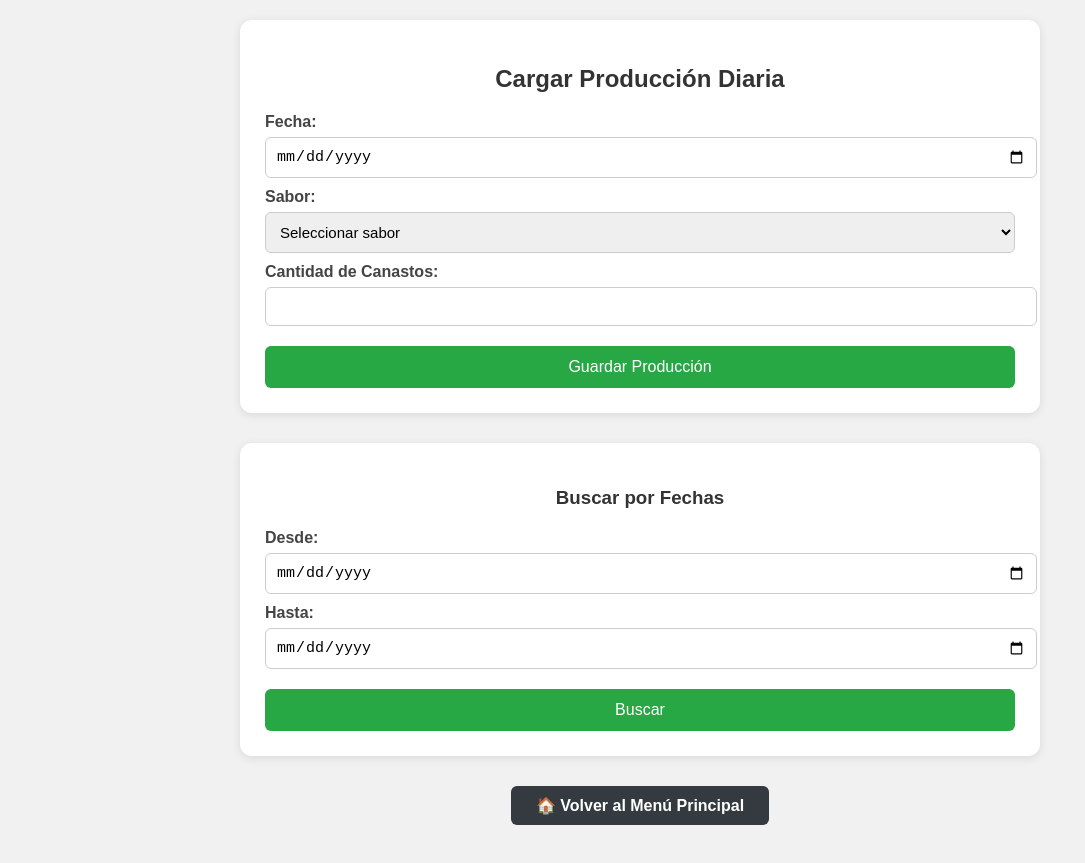
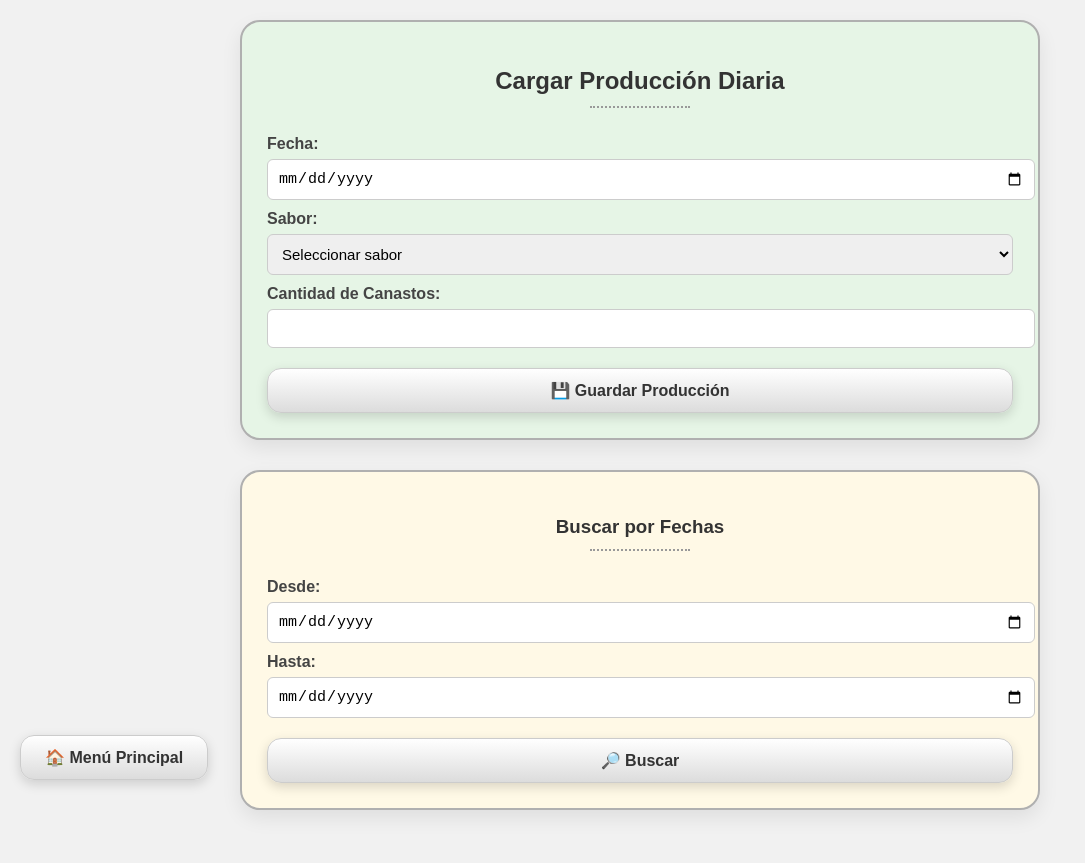
Before and after one commit to Danis1979/alkimykappproduccion, a Flask app: page /produccion_diaria in a window 1280 px wide. Shown: the whole page, without its empty margins (0-1085 px from the left). Run offline with Flask 3, Linux system fonts and the light colour scheme; data comes from the database, SQL or seed files in the repository.

Commit message:
Actualización: producción diaria y mejoras de calendario

```diff
--- a/app/templates/produccion_diaria.html
+++ b/app/templates/produccion_diaria.html
@@ -19,17 +19,45 @@
     }
 
     .card {
-      background-color: white;
-      border-radius: 12px;
-      box-shadow: 0 2px 10px rgba(0, 0, 0, 0.1);
+      border-radius: 20px;
+      border: 2px solid #b0b0b0;
+      box-shadow: 0 8px 20px rgba(0, 0, 0, 0.08);
       padding: 25px;
       margin-bottom: 30px;
+      transition: all 0.3s ease;
+      position: relative;
     }
 
-    h2, h3 {
+    .card:hover {
+      transform: translateY(-5px);
+      box-shadow: 0 10px 25px rgba(0, 0, 0, 0.12);
+    }
+
+    .card-verde {
+      background-color: #e6f5e6;
+    }
+
+    .card-amarillo {
+      background-color: #fff9e6;
+    }
+
+    .card h2,
+    .card h3 {
       text-align: center;
-      margin-bottom: 20px;
+      margin-bottom: 15px;
       color: #333;
+      position: relative;
+      padding-bottom: 12px;
+    }
+
+    .card h2::after,
+    .card h3::after {
+      content: "";
+      display: block;
+      width: 100px;
+      height: 1px;
+      border-bottom: 2px dotted #999;
+      margin: 10px auto 0 auto;
     }
 
     label {
@@ -48,21 +76,58 @@
       font-size: 15px;
     }
 
-    button {
+    .mac-button {
+      display: inline-block;
+      background: linear-gradient(to bottom, #ffffff, #dcdcdc);
+      color: #333;
+      padding: 12px 24px;
+      border-radius: 14px;
+      font-size: 16px;
+      font-weight: bold;
+      text-decoration: none;
+      box-shadow: 0 4px 12px rgba(0,0,0,0.15);
+      border: 1px solid #ccc;
+      cursor: pointer;
+      transition: all 0.3s ease;
       width: 100%;
-      padding: 12px;
       margin-top: 20px;
-      font-size: 16px;
-      border: none;
-      border-radius: 6px;
-      background-color: #28a745;
-      color: white;
-      cursor: pointer;
-      transition: background 0.3s ease;
+      text-align: center;
     }
 
-    button:hover {
-      background-color: #218838;
+    .mac-button:hover {
+      transform: translateY(-2px);
+      background: linear-gradient(to bottom, #f7f7f7, #cfcfcf);
+    }
+
+    /* Botón flotante menú principal */
+    .btn-flotante {
+      position: fixed;
+      bottom: 20px;
+      left: 20px;
+      background: linear-gradient(to bottom, #ffffff, #dcdcdc);
+      color: #333;
+      padding: 12px 24px;
+      border-radius: 14px;
+      font-size: 16px;
+      font-weight: bold;
+      text-decoration: none;
+      box-shadow: 0 4px 12px rgba(0,0,0,0.15);
+      border: 1px solid #ccc;
+      z-index: 999;
+      transition: all 0.3s ease;
+    }
+
+    .btn-flotante:hover {
+      transform: translateY(-2px);
+      background: linear-gradient(to bottom, #f7f7f7, #cfcfcf);
+    }
+
+    @media (max-width: 768px) {
+      .btn-flotante,
+      .mac-button {
+        font-size: 14px;
+        padding: 10px 18px;
+      }
     }
 
     .alert {
@@ -82,21 +147,6 @@
       color: #721c24;
     }
 
-    .volver {
-      text-align: center;
-      margin-top: 20px;
-    }
-
-    .volver a {
-      display: inline-block;
-      background-color: #343a40;
-      color: white;
-      padding: 10px 25px;
-      border-radius: 6px;
-      text-decoration: none;
-      font-weight: bold;
-    }
-
     hr {
       border: none;
       border-top: 1px solid #ccc;
@@ -108,7 +158,8 @@
 
   <div class="container">
 
-    <div class="card">
+    <!-- CARD VERDE -->
+    <div class="card card-verde">
       <h2>Cargar Producción Diaria</h2>
 
       {% with messages = get_flashed_messages(with_categories=true) %}
@@ -134,11 +185,12 @@
         <label for="cantidad">Cantidad de Canastos:</label>
         <input type="number" id="cantidad" name="cantidad" required min="1">
 
-        <button type="submit">Guardar Producción</button>
+        <button type="submit" class="mac-button">💾 Guardar Producción</button>
       </form>
     </div>
 
-    <div class="card">
+    <!-- CARD AMARILLO -->
+    <div class="card card-amarillo">
       <h3>Buscar por Fechas</h3>
 
       <form method="GET" action="{{ url_for('produccion_resultado') }}">
@@ -148,15 +200,14 @@
         <label for="fecha_fin">Hasta:</label>
         <input type="date" id="fecha_fin" name="fecha_fin" required>
 
-        <button type="submit">Buscar</button>
+        <button type="submit" class="mac-button">🔎 Buscar</button>
       </form>
     </div>
 
-    <div class="volver">
-      <a href="/">🏠 Volver al Menú Principal</a>
-    </div>
+  </div>
 
-  </div>
+  <!-- ✅ Botón flotante -->
+  <a href="/" class="btn-flotante">🏠 Menú Principal</a>
 
   {% if producciones and producciones|length > 0 %}
   <script>
```
